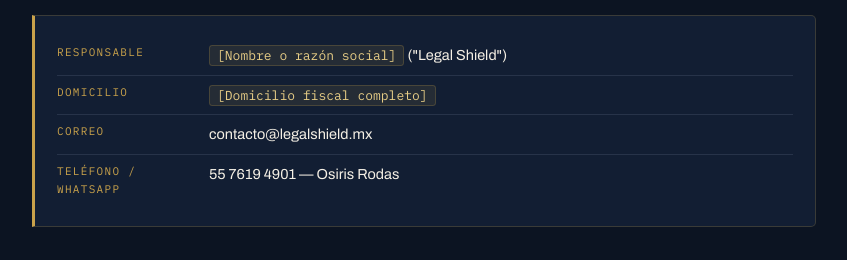
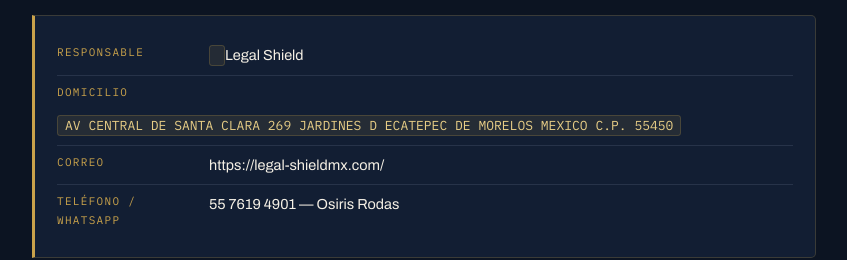
Before and after one commit to QuincyRc/legalshieldmx, a plain HTML site: page aviso-privacidad.html in a window 1280 px wide. Shown: the part 560-820 px from the top of the page, without its empty margins (216-1063 px from the left). Drawn offline with nearby package versions, Linux system fonts and the light colour scheme.

Commit message:
Update aviso-privacidad.html

```diff
--- a/aviso-privacidad.html
+++ b/aviso-privacidad.html
@@ -112,9 +112,9 @@
       <h2><span class="no">01</span> Identidad y domicilio del responsable</h2>
       <p>El responsable del tratamiento de tus datos personales es:</p>
       <div class="box">
-        <div class="row"><span class="k">Responsable</span><span class="v"><span class="fill">[Nombre o razón social]</span> ("Legal Shield")</span></div>
-        <div class="row"><span class="k">Domicilio</span><span class="v"><span class="fill">[Domicilio fiscal completo]</span></span></div>
-        <div class="row"><span class="k">Correo</span><span class="v">contacto@legalshield.mx</span></div>
+        <div class="row"><span class="k">Responsable</span><span class="v"><span class="fill"></span> Legal Shield</span></div>
+        <div class="row"><span class="k">Domicilio</span><span class="v"><span class="fill">AV CENTRAL DE SANTA CLARA 269 JARDINES D ECATEPEC DE MORELOS MEXICO C.P. 55450</span></span></div>
+        <div class="row"><span class="k">Correo</span><span class="v">https://legal-shieldmx.com/</span></div>
         <div class="row"><span class="k">Teléfono / WhatsApp</span><span class="v">55 7619 4901 — Osiris Rodas</span></div>
       </div>
     </section>
@@ -181,11 +181,6 @@
       <h2><span class="no">10</span> Consentimiento</h2>
       <p>Al proporcionarnos tus datos personales por cualquier medio y no manifestar oposición, otorgas tu consentimiento para que sean tratados conforme a los términos de este aviso de privacidad.</p>
     </section>
-
-    <div class="disc">
-      Este aviso es un modelo de referencia conforme a la legislación mexicana vigente y debe completarse con los datos reales del responsable (los campos marcados <span class="fill">[entre corchetes]</span>) y, de preferencia, ser revisado por un profesional legal antes de su publicación definitiva.
-    </div>
-  </div>
 </main>
 
 <footer>
```
